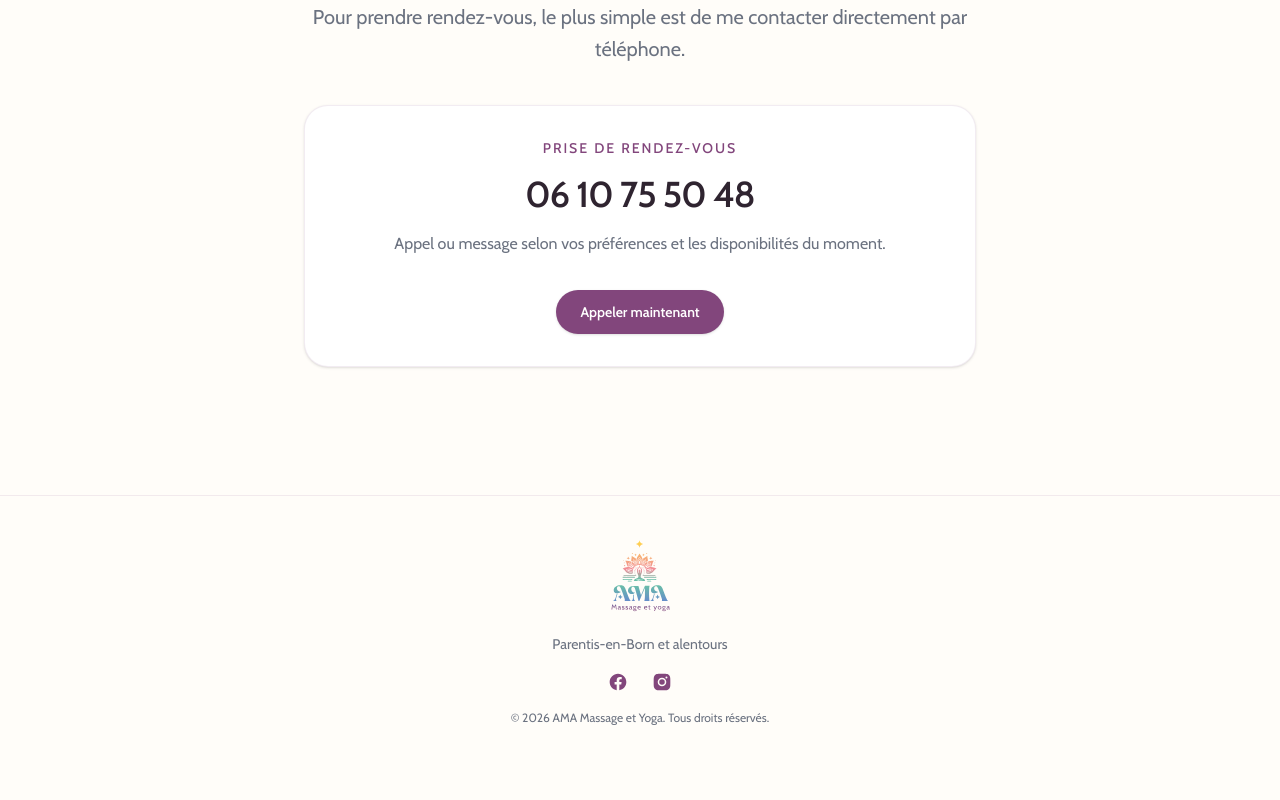
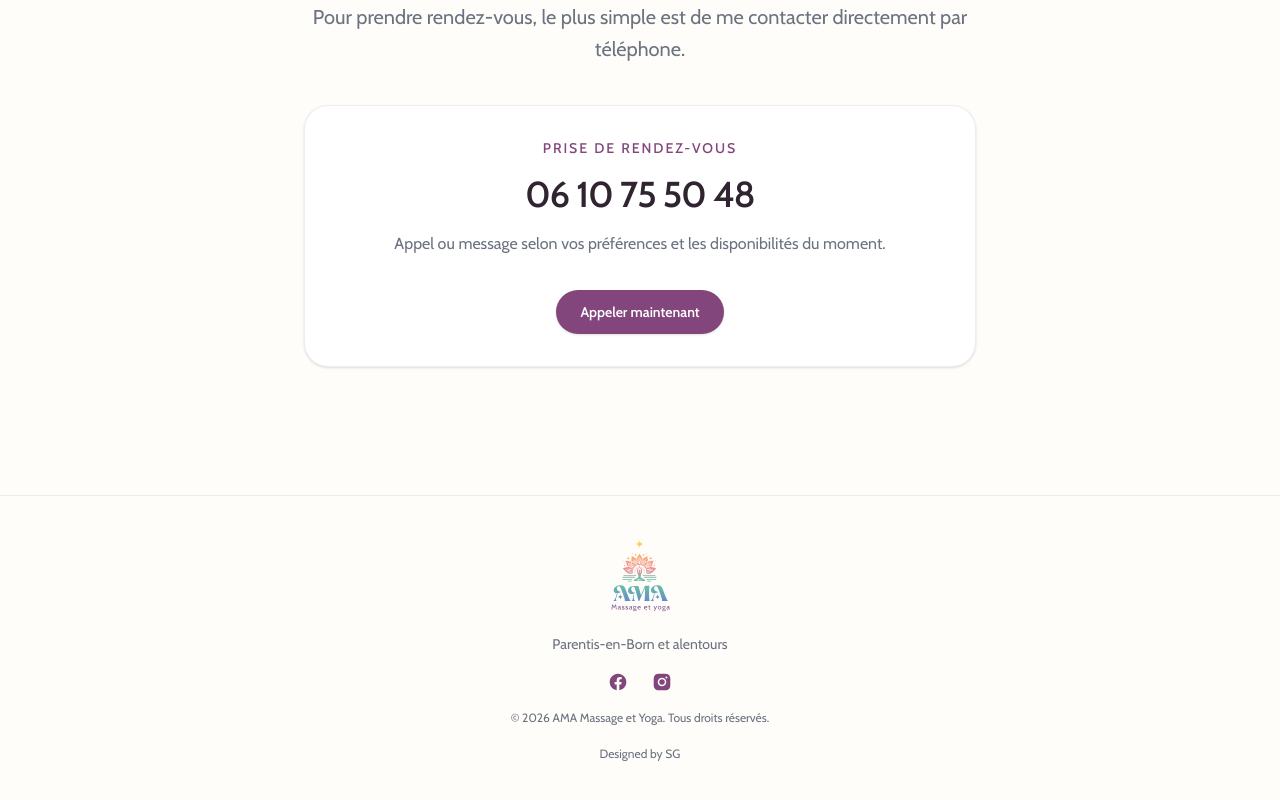
Before and after one commit to sgautier-dev/amamassageyoga, a Next.js app: page / in a window 1280 px wide. Shown: the part 6533-7333 px from the top of the page. Before the commit the page ends 7301 px from the top, so only its background shows below. Built offline with nearby package versions, Linux system fonts and the light colour scheme.

Commit message:
added designed link

```diff
--- a/src/components/Footer.tsx
+++ b/src/components/Footer.tsx
@@ -93,6 +93,14 @@
 						© {new Date().getFullYear()} AMA Massage et Yoga. Tous droits
 						réservés.
 					</p>
+					<a
+						href="https://www.sgautier.dev/"
+						target="_blank"
+						rel="noopener noreferrer"
+						className="text-xs leading-5 text-muted transition-colors hover:text-ama-pink"
+					>
+						<span translate="no">Designed by SG</span>
+					</a>
 				</div>
 			</div>
 		</footer>
```
